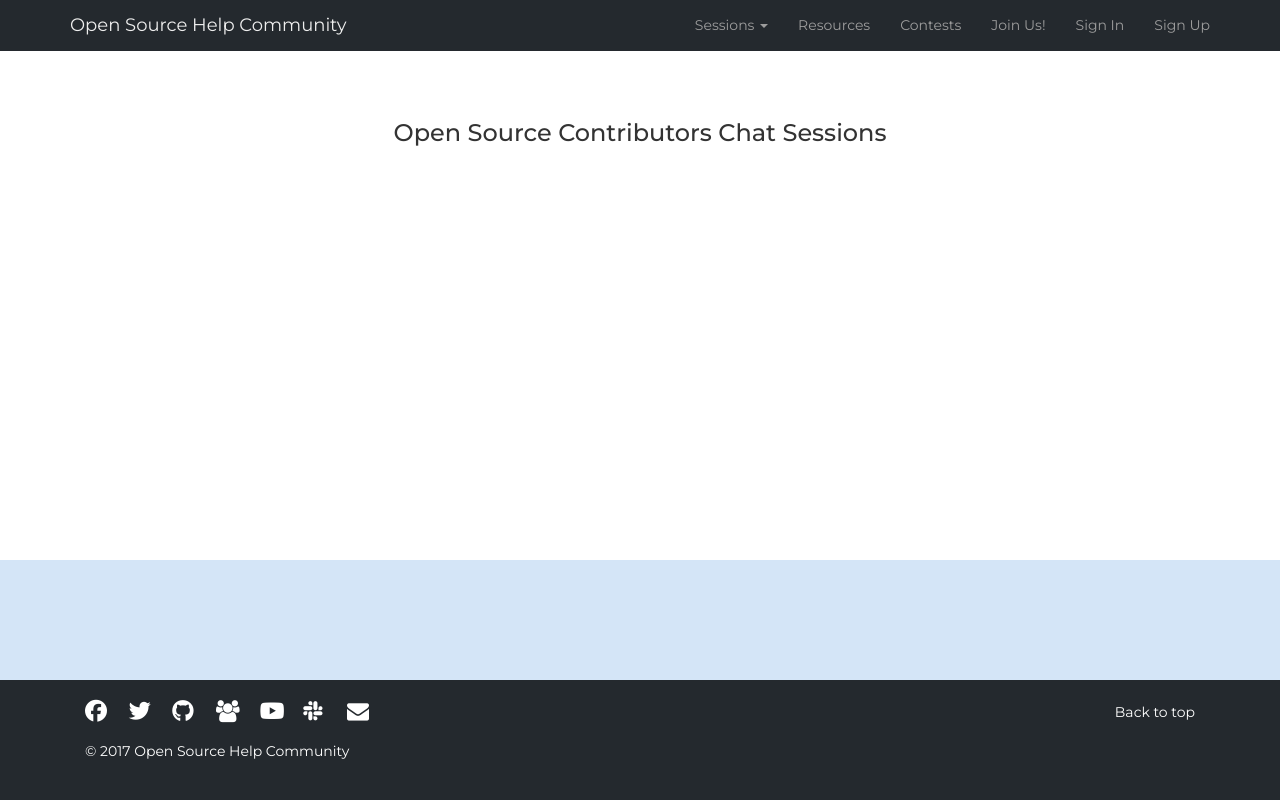
After one commit to OpenSourceHelpCommunity/OpenSourceHelpCommunity.github.io, a Django app: template oshc/main/templates/chatsessions.html in a window 1280 px wide. The commit adds this page. Run offline with Django 3.2, Linux system fonts and the light colour scheme; the template is opened without the code that fills it, so the values that code supplies are empty; some libraries are stand-ins or nearby versions.

Commit message:
List all sessions in allsessions page (#193)
* list all chat sessions

* migration and fixes

* aah migrations issues

```diff
--- a/oshc/main/admin.py
+++ b/oshc/main/admin.py
@@ -7,7 +7,7 @@ from main.models import chatSession, Contest, Journey
 
 
 class chatSessionAdmin(admin.ModelAdmin):
-    list_display = ('title', 'start_date')
+    list_display = ('name', 'start_date')
 
 
 class journeyAdmin(admin.ModelAdmin):
--- a/oshc/main/templates/base.html
+++ b/oshc/main/templates/base.html
@@ -28,8 +28,8 @@
           <li class="dropdown">
             <a href="#" class="dropdown-toggle" data-toggle="dropdown">Sessions <span class="caret"></span></a>
             <ul class="dropdown-menu" role="menu">
-              <li><a href="https://www.youtube.com/channel/UC1_IAby-9me3iICtxuiDL5Q/videos" target="_blank">View Session</a></li>
-              <li><a href="{% url 'request_session' %}">Request a Session</a></li>
+							<li><a href="{% url 'chat_sessions' %}" target="_blank">View Session</a></li>
+              <li><a href="{% url 'request_session' %}" target="_blank">Request a Session</a></li>
             </ul>
           </li>
           <li><a href="https://github.com/OpenSourceHelpCommunity" target="_blank">Resources</a></li>
--- /dev/null
+++ b/oshc/main/templates/chatsessions.html
@@ -0,0 +1,36 @@
+{% extends 'base.html' %}
+{% load static %}
+{% block content %}
+<style>
+h3 {
+    text-align: center;
+}
+span
+{
+    display: block;
+}
+</style>
+<section class="main-section">
+	<div class="container">
+            <h3>Open Source Contributors Chat Sessions</h3>
+            <div class="container-fluid">
+                <div class="row">
+                    {% for chat_session in chat_session_list %}
+                        {% if chat_session.approved %}
+                            <div class="col-lg-4">
+                                <div class="panel panel-default">
+                                    <div class="panel-heading" style="background-color: #0275d8;color:white">{{chat_session.name}}</div>
+                                    <div class="panel-body">
+																			<span><i class="fa fa-youtube"></i> <a href="{{chat_session.link}}">{{chat_session.link}}</a></span>
+                                        <span><i class="fa fa-clock-o"></i> {{chat_session.start_date}}</span>
+                                        <span><i class="fa fa-info-circle"></i> {{chat_session.description}}</span>
+                                    </div>
+                                </div>
+                            </div>
+                        {% endif %}
+                    {% endfor %}
+                </div>
+            </div>
+	</div>
+</section>
+{% endblock %}
--- a/oshc/main/urls.py
+++ b/oshc/main/urls.py
@@ -8,6 +8,7 @@ urlpatterns = [
     url(r'^contest_new/', views.contest_new, name="contest_new"),
     url(r'^add_contest/', views.add_contest, name="add_contest"),
     url(r'^submit_contest/', views.submit_contest, name="submit_contest"),
+    url(r'^chatsessions/', views.chat_sessions, name="chat_sessions"),
     url(r'^journey/', views.journey, name="journey"),
     url(r'^jobs/', views.jobs, name="jobs"),
 ]
--- a/oshc/oshc/settings.py
+++ b/oshc/oshc/settings.py
@@ -21,7 +21,7 @@ BASE_DIR = os.path.dirname(os.path.dirname(__file__))
 SECRET_KEY = 'x1-pogt0-b5owbgq0=ui02-4v)bba!bg&1m8_$)8-&13(907qf'
 
 # SECURITY WARNING: don't run with debug turned on in production!
-DEBUG = os.getenv("DEBUG", False)
+DEBUG = os.getenv("DEBUG", True)
 
 ALLOWED_HOSTS = ['*']
 
```
Also changed, not shown: oshc/main/models.py (+7 -5 lines), oshc/main/views.py (+14 -4 lines), oshc/main/migrations/0001_initial.py, 1 other file.
